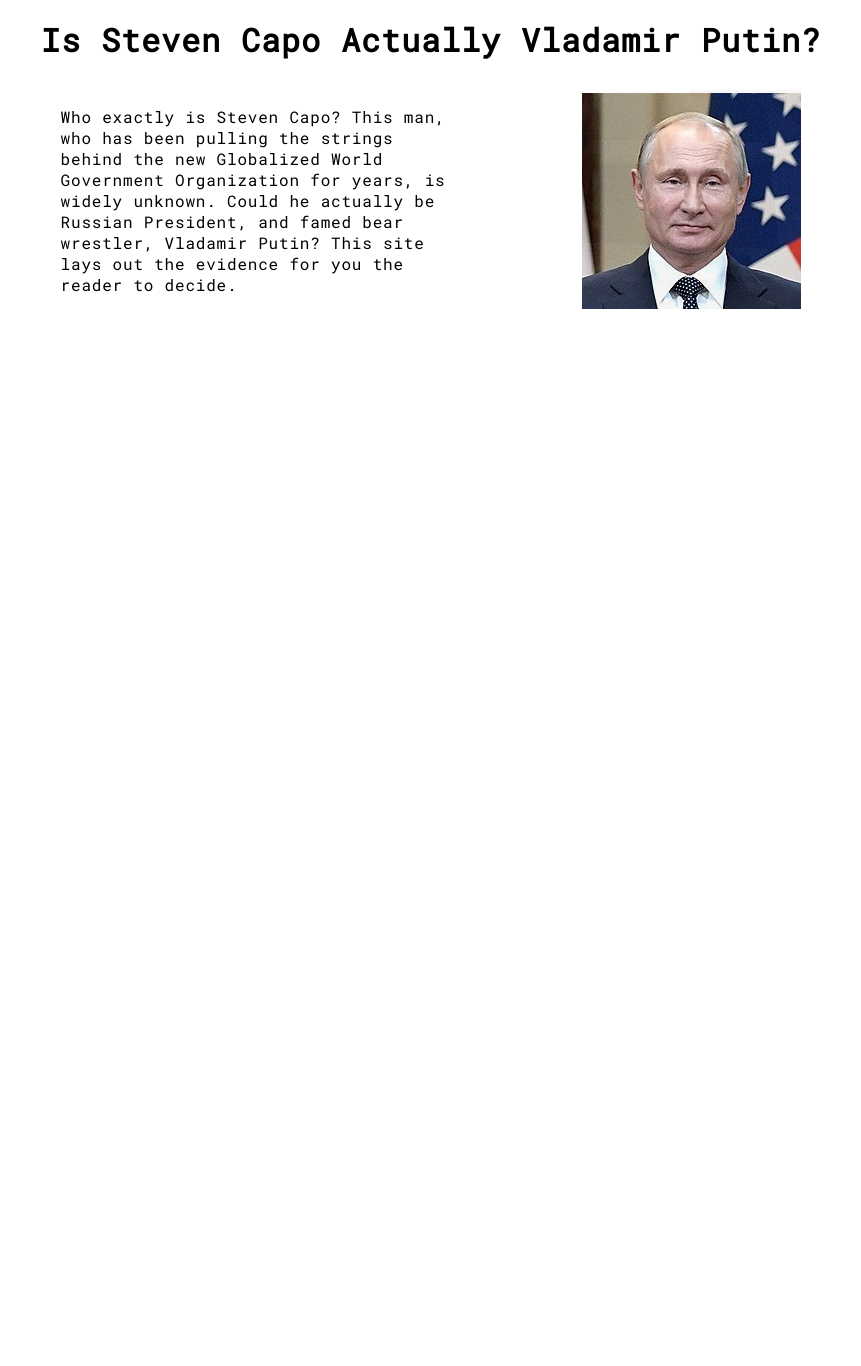
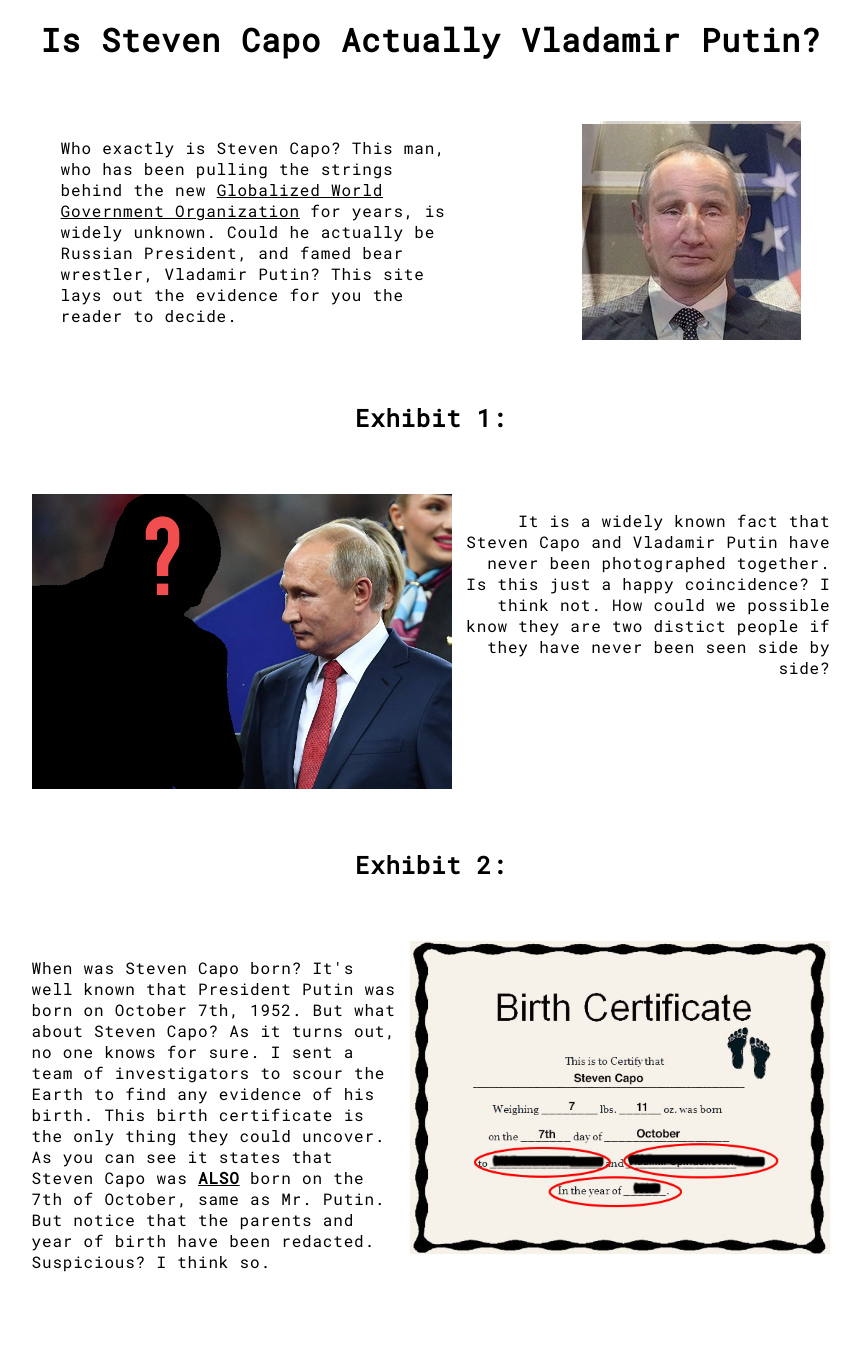
Before and after one commit to dmiele/stevencapo, a PHP site: page /index.html in a window 1280 px wide. Shown: the whole page, without its empty margins (209-1070 px from the left). Before the commit the page ends 309 px from the top, so only its background shows below. Run offline with PHP 8.4, Linux system fonts and the light colour scheme.

Commit message:
Exibit 1 & 2

```diff
--- a/css/index.css
+++ b/css/index.css
@@ -8,32 +8,60 @@
   text-align: center;
 }
 
-.sec1{
-  padding: 8px;
-  margin-left: -110px;
+.underline{
+  text-decoration: underline;
 }
 
-.text-wrapper{
+.bold{
+  font-weight: bolder;
+}
+
+.sec{
+  padding: 20px 8px;
+  margin: 40px 0px;
+}
+
+.text-wrapper1{
   display: inline-block;
   width: 30%;
   text-align: left;
 }
 
-.img-wrapper{
+.img-wrapper1{
   display: inline-block;
   vertical-align: top;
+}
+
+.img-wrapper2{
+  display: inline-block;
+  vertical-align: top;
+}
+
+.text-wrapper2{
+  display: inline-block;
+  width: 30%;
+  text-align: right;
+}
+
+.sec.one{
+  margin-left: -110px;
+}
+
+.sec.one .img-wrapper1{
   width: 219px;
   height: 219px;
 }
+
 .sc1{
   position:absolute;
   z-index:1;
   opacity: 1;
   animation-name: fade;
-  animation-duration: 7s;
-  animation-delay: 4s;
+  animation-duration: 4s;
+  animation-delay: 2s;
   animation-iteration-count: infinite;
 }
+
 .vp1{
   position:absolute;
   z-index:-1;
--- a/index.html
+++ b/index.html
@@ -14,15 +14,36 @@
   </head>
   <body>
     <h1>Is Steven Capo Actually Vladamir Putin?</h1>
-    <div class='sec1'>
-      <div class='text-wrapper'>
-        <p>Who exactly is Steven Capo? This man, who has been pulling the strings behind the new Globalized World Government Organization for years, is widely unknown. Could he actually be Russian President, and famed bear wrestler, Vladamir Putin? This site lays out the evidence for you the reader to decide.</p>
+    <div class='sec one'>
+      <div class='text-wrapper1'>
+        <p>Who exactly is Steven Capo? This man, who has been pulling the strings behind the new <span class='underline'>Globalized World Government Organization</span> for years, is widely unknown. Could he actually be Russian President, and famed bear wrestler, Vladamir Putin? This site lays out the evidence for you the reader to decide.</p>
       </div>
 
-      <div class='img-wrapper'>
+      <div class='img-wrapper1'>
         <img class='sc1' src='assets/sc1.png' alt="Steven Capo"/>
         <img class='vp1' src='assets/vp1.png' alt="Vladamir Putin"/>
       </div>
     </div>
+
+    <h2>Exhibit 1:</h2>
+    <div class='sec two'>
+      <div class='img-wrapper2'>
+        <img width="420px" class='vp2' src='assets/vp-mystery.jpg' alt="Vladamir Putin and Mystery Man"/>
+      </div>
+      <div class='text-wrapper2'>
+        <p>It is a widely known fact that Steven Capo and Vladamir Putin have never been photographed together. Is this just a happy coincidence? I think not. How could we possible know they are two distict people if they have never been seen side by side?</p>
+      </div>
+    </div>
+
+    <h2>Exhibit 2:</h2>
+    <div class='sec three'>
+      <div class='text-wrapper1'>
+        <p>When was Steven Capo born? It's well known that President Putin was born on October 7th, 1952. But what about Steven Capo? As it turns out, no one knows for sure. I sent a team of investigators to scour the Earth to find any evidence of his birth. This birth certificate is the only thing they could uncover. As you can see it states that Steven Capo was <span class='bold underline'>ALSO</span> born on the 7th of October, same as Mr. Putin. But notice that the parents and year of birth have been redacted. Suspicious? I think so.</p>
+      </div>
+
+      <div class='img-wrapper1'>
+        <img width="420px" class='bc1' src='assets/birth_certificate.jpg' alt="Steven Capo Birth Certificate"/>
+      </div>
+    </div>
   </body>
 </html>
```
Also changed, not shown: assets/birth_certificate.jpg (added), assets/vp-mystery.jpg (added).
